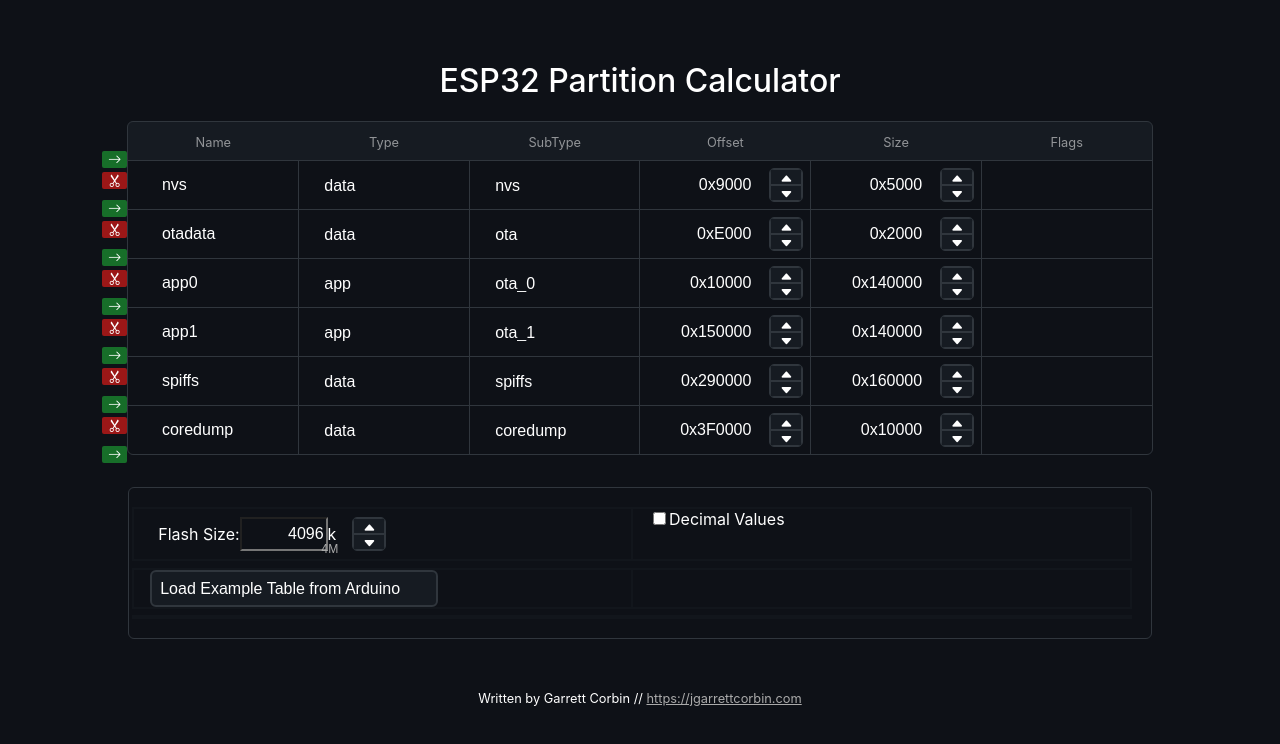
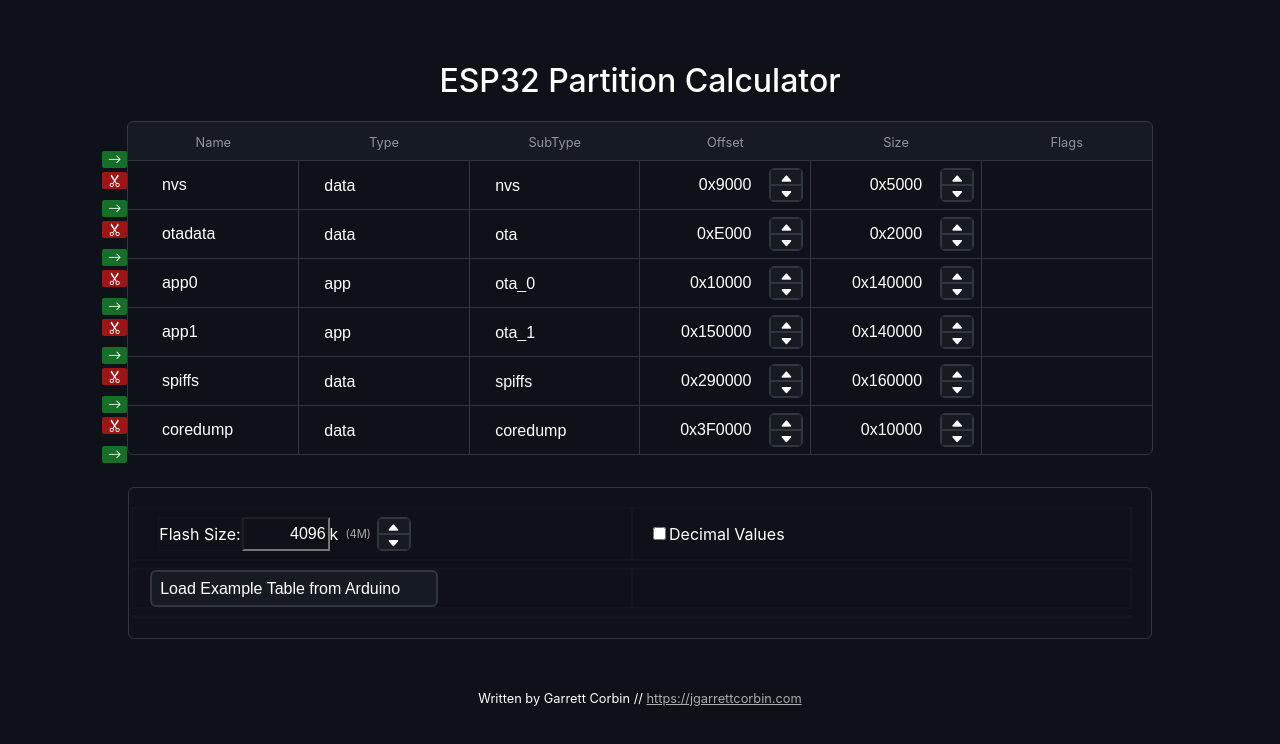
Before and after one commit to platevoltage/esp32-partition-calculator, a React (Create React App) app: page / in a window 1280 px wide. Shown: the top 744 px of the page. Built offline with nearby package versions, Linux system fonts and the light colour scheme.

Commit message:
added megabyte

```diff
--- a/src/components/FlashSize.tsx
+++ b/src/components/FlashSize.tsx
@@ -13,8 +13,8 @@
         </label>
 
         <input name="flash-size" type="number" value={flashSize} onChange={(e) =>  setFlashSize(+e.target.value) }></input>
-        <div style={{height: '100%', display: 'flex', flexDirection: 'column', justifyContent: 'center', marginRight: '1em'}}>k</div>
-        <div className="megabyte">{flashSize/1024}M</div>
+        <div style={{height: '100%', display: 'flex', flexDirection: 'column', justifyContent: 'center', marginRight: '.3em'}}>k</div>
+        <div className="megabyte">({flashSize/1024}M)</div>
 
         <UpDown param="flash-size" getter={flashSize} setter={setFlashSize} />
     </div>
--- a/src/components/Options.css
+++ b/src/components/Options.css
@@ -19,6 +19,8 @@
     width: 50%;
     padding-left: 1em;
     display: flex;
+    flex-direction: column;
+    justify-content: center;
 }
 
 .options select {
@@ -38,7 +40,7 @@
     border-radius: 6px;
     display: flex;
     /* flex-direction: column; */
-    justify-content: center;
+    /* justify-content: center; */
 }
 
 .options .input input {
@@ -54,10 +56,14 @@
 }
 
 .megabyte {
-    position: absolute;
-    bottom: .3em;
-    right: 5em;
+    position: relative;
+    height: 100%;
+    display: flex;
+    flex-direction: column;
+    justify-content: center;
     font-size: .7em;
+    margin-left: .2em;
+    margin-right: .5em;
     color: #aaaaaa;
 }
 
@@ -68,7 +74,7 @@
 }
 
 .options .input label {
-    /* border: 1px solid #30363d22; */
+    border: 1px solid #30363d22;
     display: flex;
     flex-direction: column;
     justify-content: center;
```
